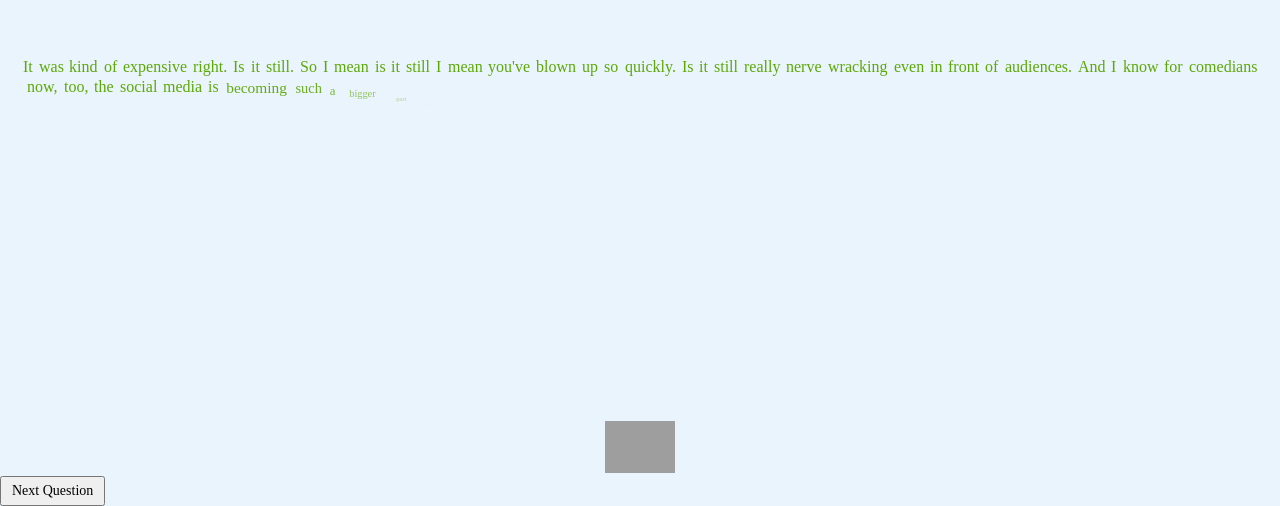
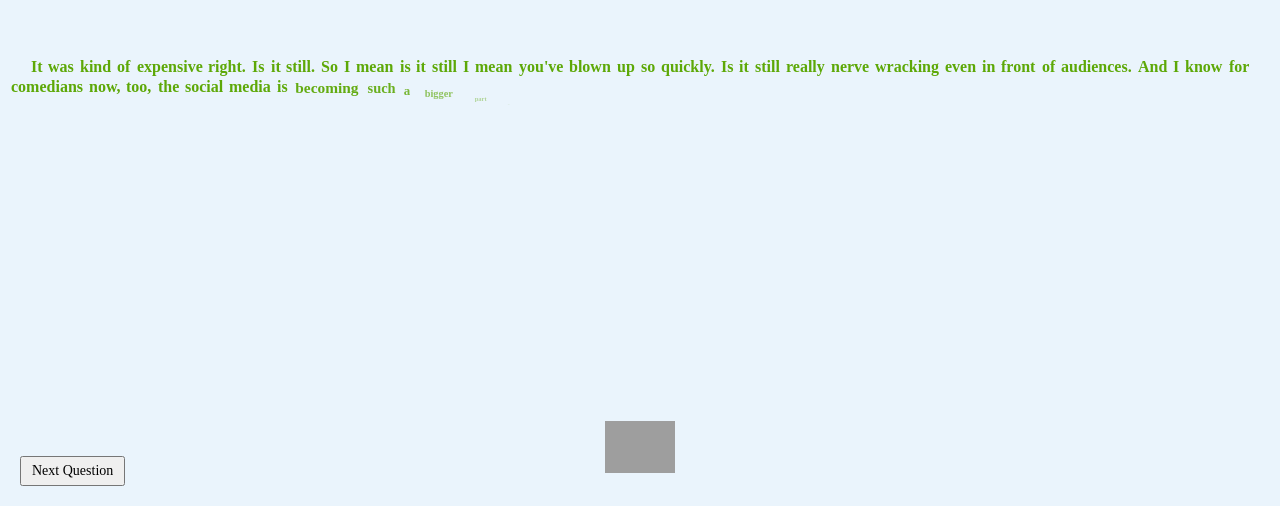
Before and after one commit to raffik16/allyasksreallylongquestionsthatnobodycanfollow, a Nuxt app: page / in a window 1280 px wide. Shown: the part 294-800 px from the top of the page. Built offline with nearby package versions, Linux system fonts and the light colour scheme; grey boxes are pictures that could not be loaded.

Commit message:
add bold

```diff
--- a/components/AnimatedQuestions.vue
+++ b/components/AnimatedQuestions.vue
@@ -81,7 +81,7 @@
     font-size: 16px;
     font-family: cursive;
     color: rgb(93, 168, 7);
-
+    font-weight: bold;
   }
 
   @keyframes waveIn {
@@ -101,8 +101,8 @@
     cursor: pointer;
     position: absolute;
     font-family: cursive;
-    bottom: 0;
-    left: 0;
+    bottom: 20px;
+    left: 20px;
     z-index: 10;
   }
   </style>
```
